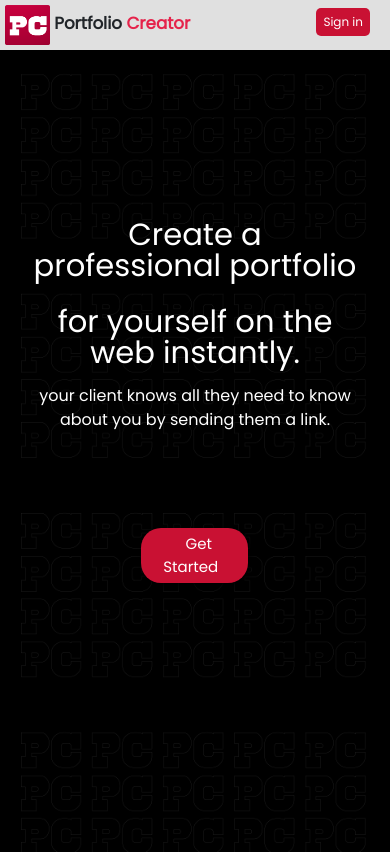
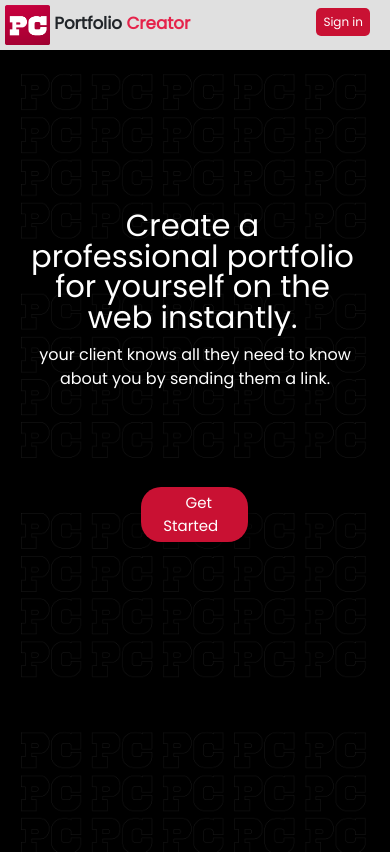
Before and after one commit to afekhaijoseph/portfolioapp, a Django app: page / in a window 390 px wide. Run offline with Django 3.2, Linux system fonts and the light colour scheme; some libraries are stand-ins or nearby versions.

Commit message:
adjust landing page

```diff
--- a/portfolio/static/portfolio/main.css
+++ b/portfolio/static/portfolio/main.css
@@ -111,7 +111,9 @@
     font-size:calc(3vw + 15px);
     color:#fff;
     line-height: 1;
+    margin:0 30px;
     padding-top: 100px;
+    padding-bottom: 10px;
 }
 .header-button{
     padding-right:20px;
@@ -131,7 +133,7 @@
     background:#c91133;
     color:#fff;
     border:none;
-    padding:10px 50px;
+    padding:10px 30px;
     border-radius:20px;
 }
 .link{
@@ -177,10 +179,21 @@
     .landing{
         font-size: calc(4vw + 15px);
         line-height: 1;
-        padding-top:10px;
+        padding-top:1px;
+        padding-left:5px;
+        padding-right:10px;
+        margin:0 10px;
 
     }
     #landing-page{
         padding-top:160px;
     }
 }
+@media (max-width:360px){
+    .animated{
+        font-size:10px;
+    }
+    #landing-page{
+        padding-top:130px;
+    }
+}
--- a/portfolio/templates/portfolio/landing-page.html
+++ b/portfolio/templates/portfolio/landing-page.html
@@ -10,8 +10,7 @@
 </div>
     <div class="px-3 text-center" id="landing-page">
         <div>
-            <p class="landing mx-3">Create a professional portfolio</p>
-            <p class="landing mx-2"> for yourself on the web instantly.</p>
+            <p class="landing">Create a professional portfolio for yourself on the web instantly.</p>
             <p>your client knows all they need to know about you by sending them a link.</p>
             <div class="mt-5 pt-5">
                 <button class="animated bounceIn slower" type="button"><a class="start p-2" href="{% url 'register' %}">Get Started</a></button>
```
